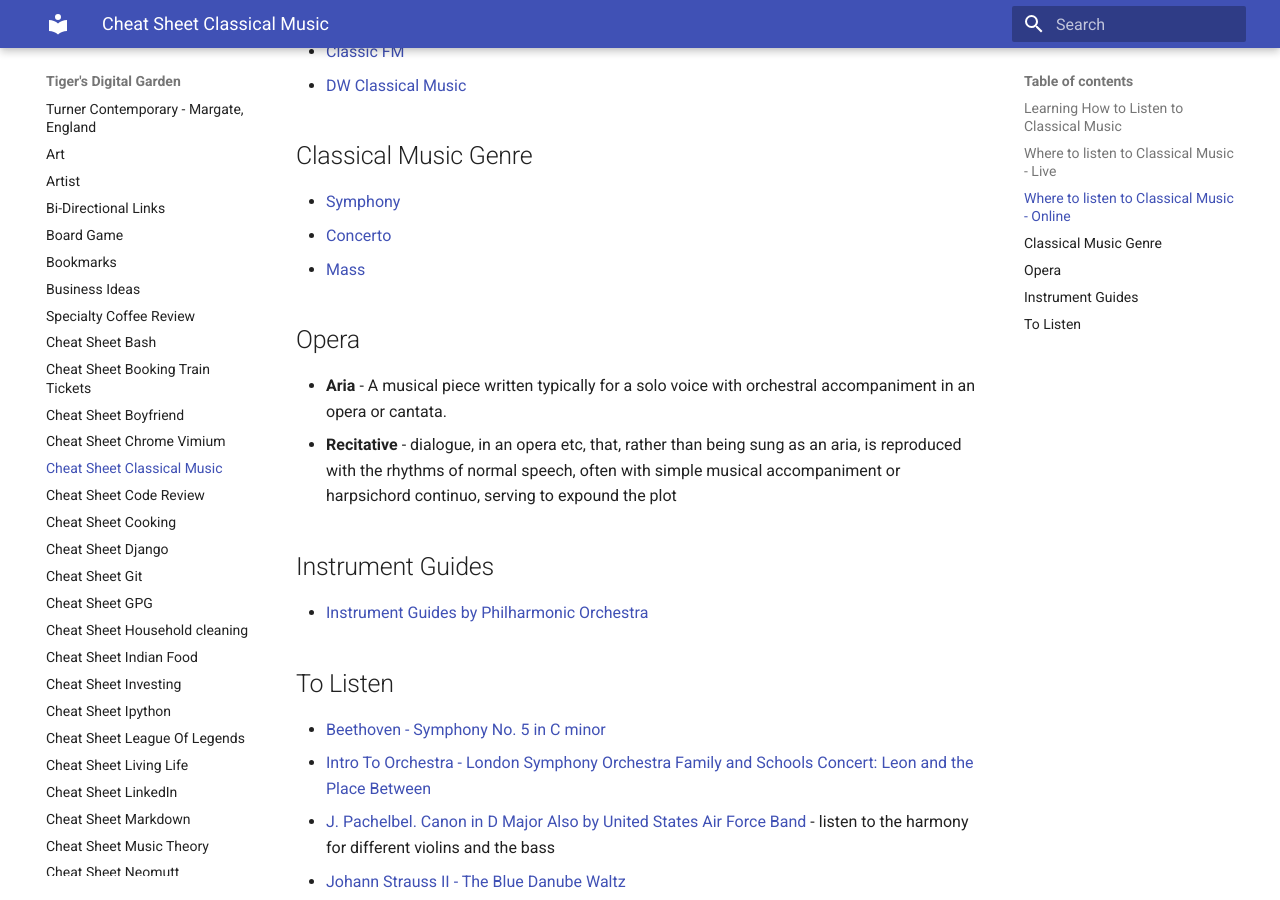
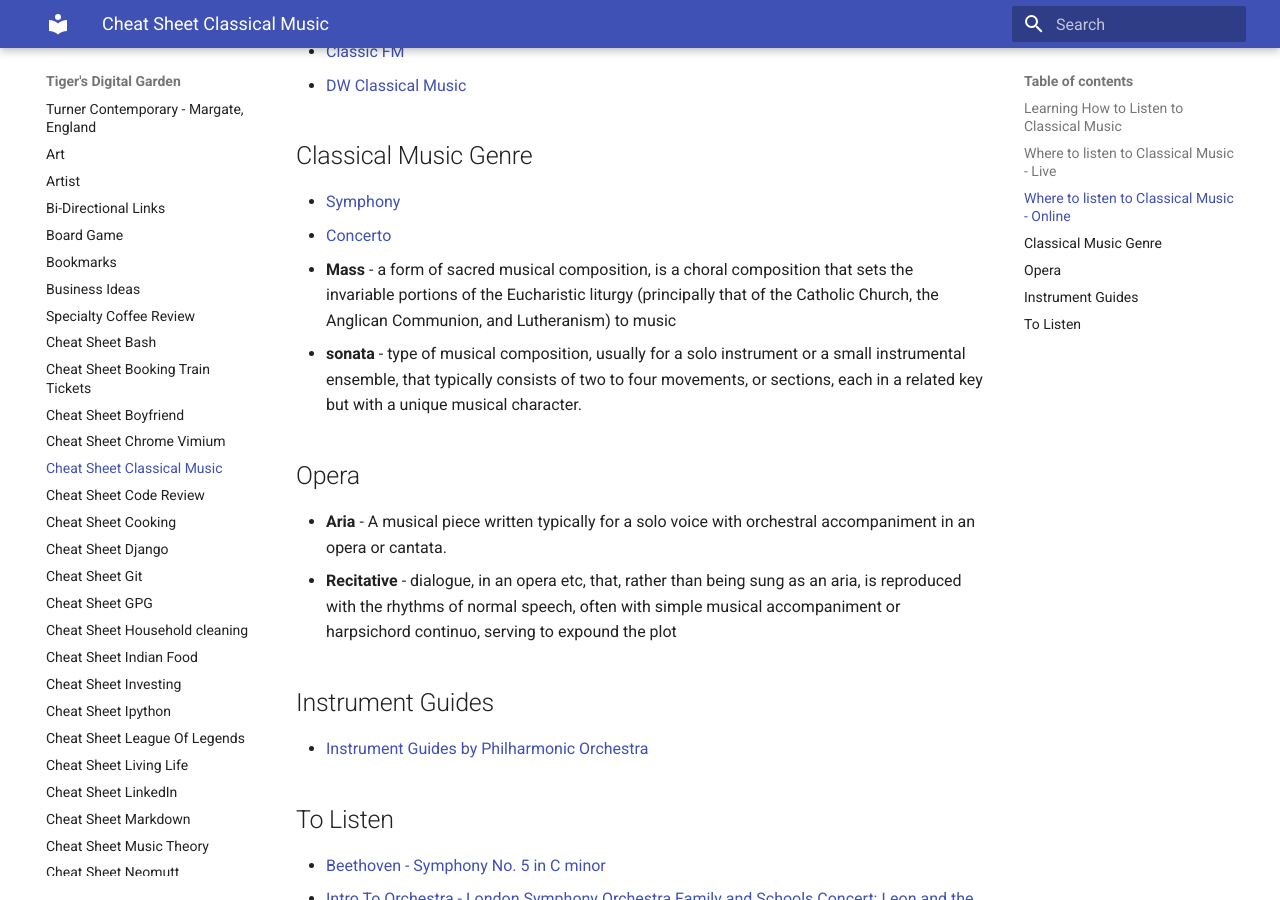
Before and after one commit to ynotstartups/notes, an MkDocs documentation site: the page built from notes/cheat-sheet-classical-music.md, in a window 1280 px wide and 900 px high, scrolled down 727 px. Built offline with MkDocs 1.6.1 and Material for MkDocs 9.7.7, drawn with Linux system fonts in a browser that asks for light colours.

Commit message:
add genre of classical music

```diff
--- a/notes/cheat-sheet-classical-music.md
+++ b/notes/cheat-sheet-classical-music.md
@@ -26,7 +26,8 @@
 
 - [Symphony](https://en.wikipedia.org/wiki/Symphony)
 - [Concerto](https://en.wikipedia.org/wiki/Concerto)
-- [Mass](https://en.wikipedia.org/wiki/Mass_%28music%29)
+- **Mass** - a form of sacred musical composition, is a choral composition that sets the invariable portions of the Eucharistic liturgy (principally that of the Catholic Church, the Anglican Communion, and Lutheranism) to music
+- **sonata** - type of musical composition, usually for a solo instrument or a small instrumental ensemble, that typically consists of two to four movements, or sections, each in a related key but with a unique musical character.
 
 ## Opera
 
```
